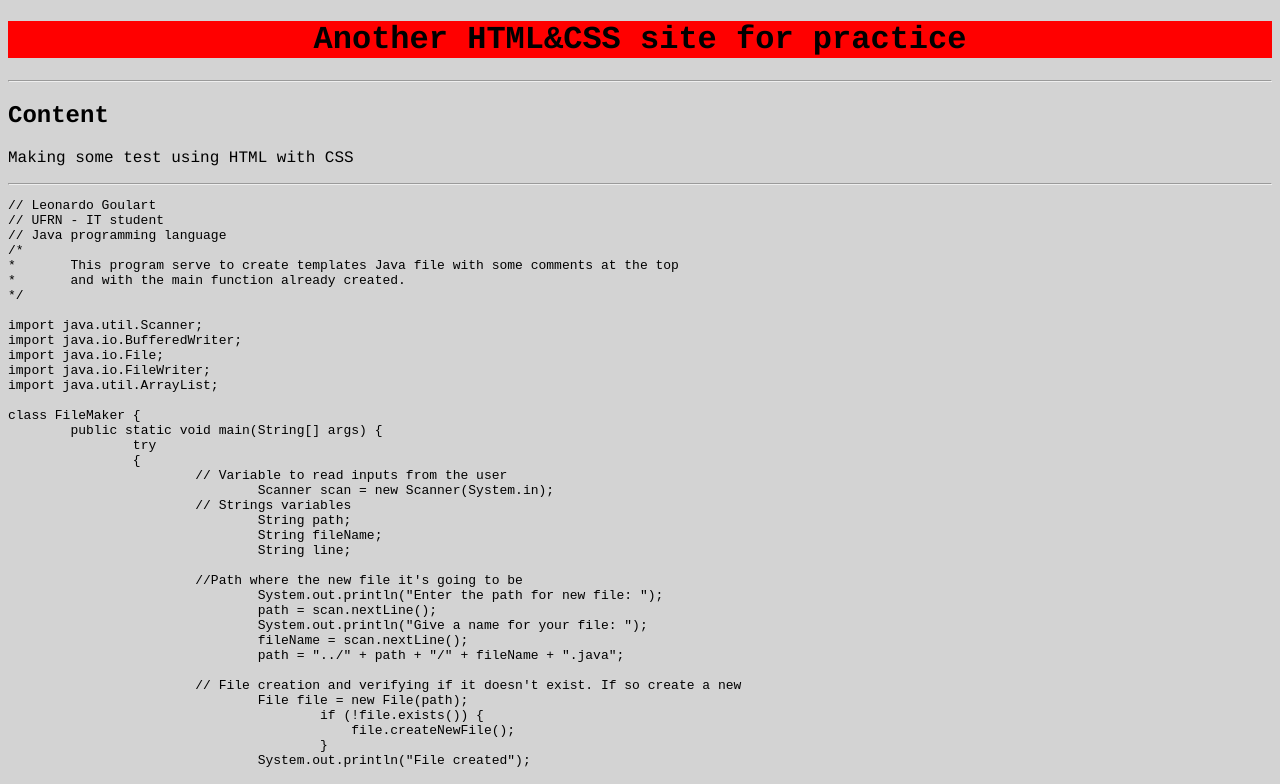
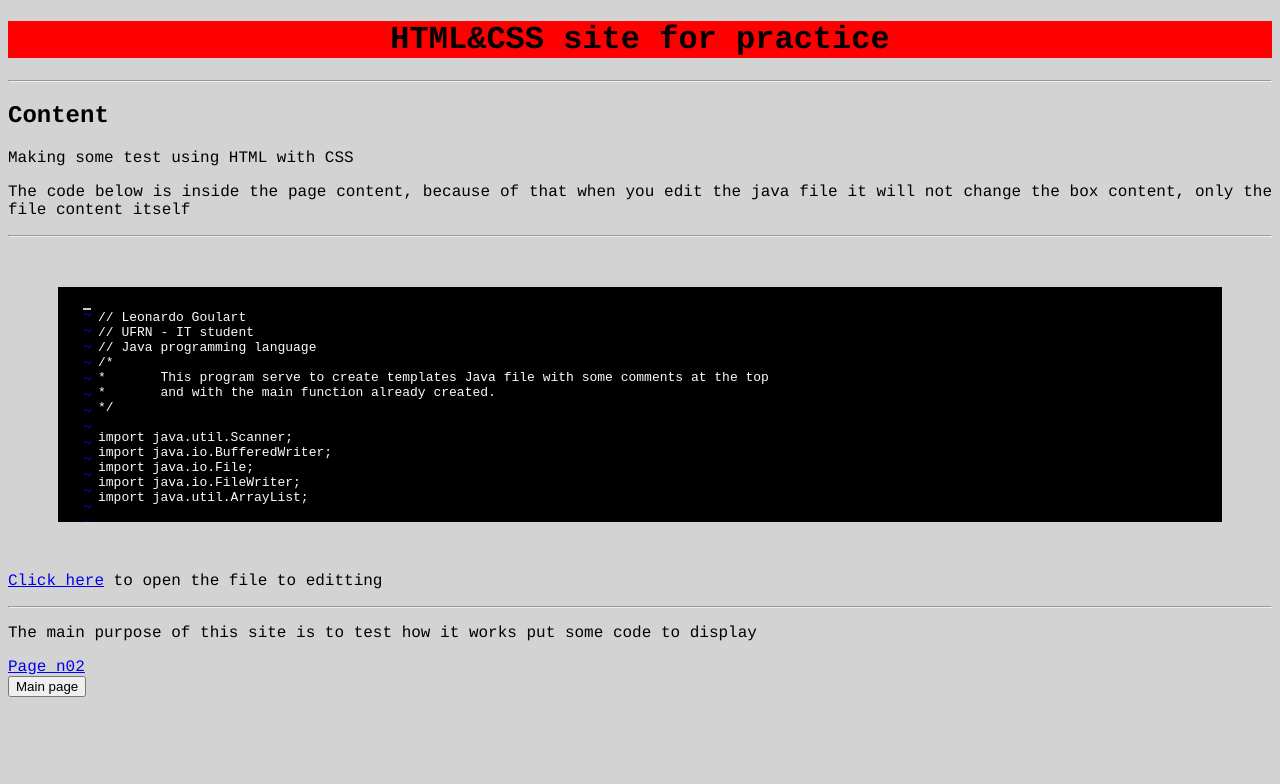
Before and after one commit to lpgoulart/Web-Development, a plain HTML site: page HTML-CSS/Project_01/index.html in a window 1280 px wide. Shown: the top 784 px of the page. Drawn offline with Linux system fonts and the light colour scheme.

Commit message:
add back page button

```diff
--- a/HTML-CSS/Project_01/index.html
+++ b/HTML-CSS/Project_01/index.html
@@ -8,13 +8,14 @@
 </head>
 
 <body>
-<h1 id="principal-header">Another HTML&CSS site for practice</h1>
+<h1 id="principal-header">HTML&CSS site for practice</h1>
 <hr>
 <h2>Content</h2>
-<p>Making some test using HTML with CSS </p>
+<p>Making some test using HTML with CSS</p>
+<p>The code below is inside the page content, because of that when you edit the java file it will not change the box content, only the file content itself</p>
 
 <hr>
-<div id="middle-block">
+<div class="middle-block">
 <pre><code>// Leonardo Goulart
 // UFRN - IT student
 // Java programming language
@@ -55,7 +56,7 @@ class FileMaker {
 				System.out.println("File created");
 
 			// List with the inputs
-				ArrayList<String> lista = new ArrayList<String>();
+				ArrayList<'String> lista = new ArrayList<'String>();
 
 			// This method Returns the absolute form of this abstract pathname. Equivalent to new File
 				FileWriter fw = new FileWriter(file.getAbsoluteFile());
@@ -96,6 +97,10 @@ class FileMaker {
 
 <a id="bottom-links" href="./Pages/page2.html">Page n02</a>
 
+<form>
+  <input type="button" value="Main page" onclick="history.back(-1)">
+</form>
+
 </body>
 
 </html>
```
